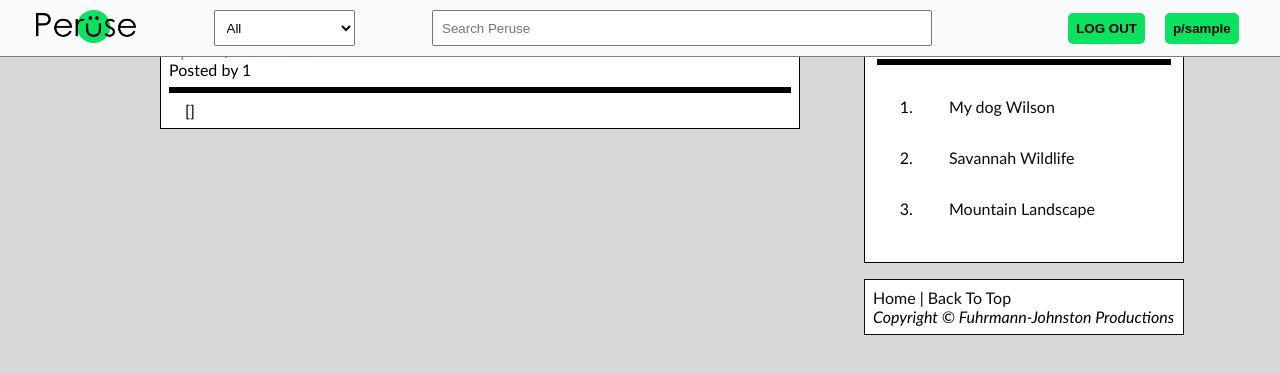
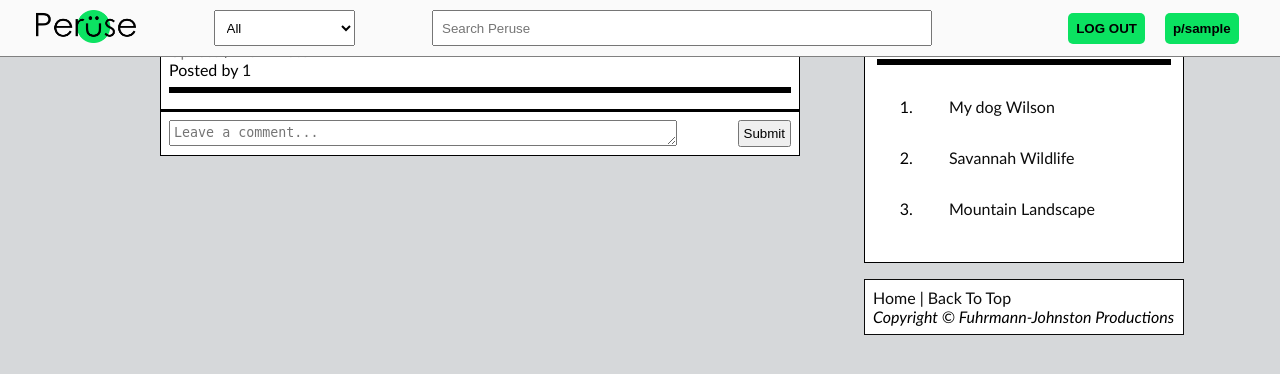
Before and after one commit to hansfuhr/360_Peruse, a PHP site: page /post.php?author=1 in a window 1280 px wide. Shown: the top 374 px of the page. Run offline with PHP 8.4, Linux system fonts and the light colour scheme; the visitor is signed in with stand-in values (Sample User, id 1); data that the repository does not hold is empty.

Commit message:
comments in progress

```diff
--- a/css/post.css
+++ b/css/post.css
@@ -152,6 +152,28 @@ section#comments {
 	border-left: solid;
 }
 
+#commentForm {
+	position: sticky;
+	bottom: 0;
+	border-top: solid black;
+	margin-top: 1rem;
+	width: 100%;
+	padding: 0.5rem;
+	transform: translate(-0.5rem, 0);
+}
+
+#commentInput {
+	float: left;
+	padding: 0.25rem;
+	width: 80%;
+	height: 16px;
+}
+
+#commentSubmit {
+	float: right;
+	padding: 0.25rem;
+}
+
 #secondary {
 	flex: 2;
 	flex-basis: auto; /* width */
--- a/header.php
+++ b/header.php
@@ -1,6 +1,6 @@
 <header>
 	<link rel="stylesheet" href="/css/header.css">
-	<script src="js/header.js"></script>
+<!--	<script src="/js/header.js"></script>-->
 	<div id="header_div1">
 		<a href="/"><img id="logo" src="/images/logo_trans.png" alt="Peruse logo"></a>
 		<select id="feed-select">
--- a/index.php
+++ b/index.php
@@ -37,7 +37,7 @@
 			<script src="/js/vote.js"></script>
 			<script src="/js/feed.js"></script>
 		</main>
-		<section id="secondary">
+	<section id="secondary">
 			<div id="recommended-block">
 				<h3 id="popular">Popular Communities</h3>
 				<hr />
--- /dev/null
+++ b/js/commentForm.js
@@ -0,0 +1,11 @@
+$(function () {
+	$("#commentInput").on("keydown paste cut", function () {
+		console.log("css height: " + $(this).css("height").substring(0, $(this).css("height").length-2));
+		console.log("scroll height: " + this.scrollHeight);
+
+		$(this).css("height", 0);
+		if ($(this).css("height").substring(0, $(this).css("height").length-2) <= this.scrollHeight) {
+			$(this).css("height", this.scrollHeight-7);
+		}
+	});
+});
--- a/loadComments.php
+++ b/loadComments.php
@@ -13,7 +13,9 @@
 	$commentResult = $mysqli->query($commentSQL);
 	$commentsArray = $commentResult->fetch_all(MYSQLI_ASSOC);
 
+	echo count($commentsArray);
 	echo json_encode($commentsArray);
+//	echo implode(", ", $commentsArray);
 
 //	while (count($commentsArray) > 0) {
 //		foreach ($commentsArray as $row) {
--- a/post.php
+++ b/post.php
@@ -29,7 +29,7 @@
 			$author = $_GET['author'];
 			$timeCode = $_GET['timeCode'];
 			$timePosted = substr_replace(substr_replace(substr_replace(substr_replace(substr_replace($timeCode, "-", 4, 0), "-", 7, 0), " ", 10, 0), ":", 13, 0), ":", 16, 0);
-			$username = $_SESSION['loggedInAs'];
+//			$username = $_SESSION['loggedInAs'];
 
 			$host = "localhost";
 			$db_username = "root";
@@ -37,7 +37,7 @@
 			$database = "peruse_db";
 			$mysqli = new mysqli($host, $db_username, $db_password, $database);
 
-			$postSQL = "SELECT * FROM (SELECT * FROM post WHERE author='$author' AND timePosted='$timePosted') AS P LEFT JOIN (SELECT * FROM voteson WHERE username='".$_SESSION['loggedInAs']."' AND author='$author' AND timePosted='$timePosted') AS V ON P.author=V.author AND P.timePosted=V.timePosted;";
+			$postSQL = "SELECT * FROM (SELECT * FROM post WHERE author='$author' AND timePosted='$timePosted') AS P". (isset($_SESSION['loggedInAs'])? " LEFT JOIN (SELECT * FROM voteson WHERE username='".$_SESSION['loggedInAs']."' AND author='$author' AND timePosted='$timePosted') AS V ON P.author=V.author AND P.timePosted=V.timePosted;": ";");
 			$postResult = $mysqli->query($postSQL)->fetch_assoc();
 
 			echo $mysqli->error;
@@ -46,7 +46,6 @@
 			$community = $postResult['community'];
 			$title = $postResult['title'];
 			$content = $postResult['content'];
-			$vote = $postResult['vote'];
 
 			echo "<div class='post'>";
 			echo "	<div class='post-contents'>";
@@ -63,22 +62,40 @@
 			}
 
 			echo "</div>";
-			if (isset($_SESSION['loggedInAs']))
-				echo "		<a class='uv".((strcmp($vote, "UP") == 0)? " visited":"")."' onclick='upvote(this, \"$author\", \"$timeCode\")'>Upvote</a> / <a class='dv ".((strcmp($vote, "DN") == 0)? "visited":"")."' onclick='downvote(this, \"$author\", \"$timeCode\")'>Downvote</a>";
+			if (isset($_SESSION['loggedInAs'])) {
+				$vote = $postResult['vote'];
+				echo "		<a class='uv" . ((strcmp($vote, "UP") == 0) ? " visited" : "") . "' onclick='upvote(this, \"$author\", \"$timeCode\")'>Upvote</a> / <a class='dv " . ((strcmp($vote, "DN") == 0) ? "visited" : "") . "' onclick='downvote(this, \"$author\", \"$timeCode\")'>Downvote</a>";
+			}
 
 			echo "		<p>Posted by <a class='text-link' href='/p/$author'>$author</a>" . (!is_null($community)? " in <a class='text-link' href='/c/$community'>$community</a></p>" : "</p>");
 
 			echo "<hr />";
 
 			echo "<section id='comments'>";
-			echo "<script data-author='$author' data-timeCode='$timeCode' src='/js/comments.js'></script>";
+
+			$commentSQL = "SELECT * FROM comment WHERE postAuthor='$author' AND postTimePosted='$timePosted';";
+			$commentResult = $mysqli->query($commentSQL);
+
+			while ($comment = $commentResult->fetch_assoc()) {
+				echo "<div class='reply'>";
+				echo "<p>".$comment['comment']."</p>";
+				echo "</div>";
+			}
+
+//			echo "<script data-author='$author' data-timeCode='$timeCode' src='/js/comments.js'></script>";
 
 //			echo "<div class=\"reply\"><p>Lorem ipsum dolor sit amet</p><div class=\"reply\"><p>Lorem ipsum dolor sit amet</p><div class=\"reply\"><p>Lorem ipsum dolor sit amet</p></div></div><div class=\"reply\"><p>Lorem ipsum dolor sit amet</p></div></div><div class=\"reply\"><p>Lorem ipsum dolor sit amet</p></div><div class=\"reply\"><p>Lorem ipsum dolor sit amet</p></div>";
 
+			echo "</section>";
 
-			echo "</section>";
+				echo "<form id='commentForm' action='/submitComment.php' method='post'>";
+				echo "<textarea id='commentInput' name='comment' placeholder='Leave a comment...'></textarea>";
+				echo "<input id='commentSubmit' type='submit' />";
+				echo "</form>";
+
 			echo "</div>";
 			?>
+			<script src="/js/commentForm.js"></script>
 <!--			<section id="comments">-->
 <!--				<div class="reply">-->
 <!--					<p>Lorem ipsum dolor sit amet</p>-->
--- /dev/null
+++ b/submitComment.php
@@ -0,0 +1 @@
+<?php
```
Also changed, not shown: loadFeed.php (+4 -8 lines), js/comments.js (line endings or trailing spaces).
